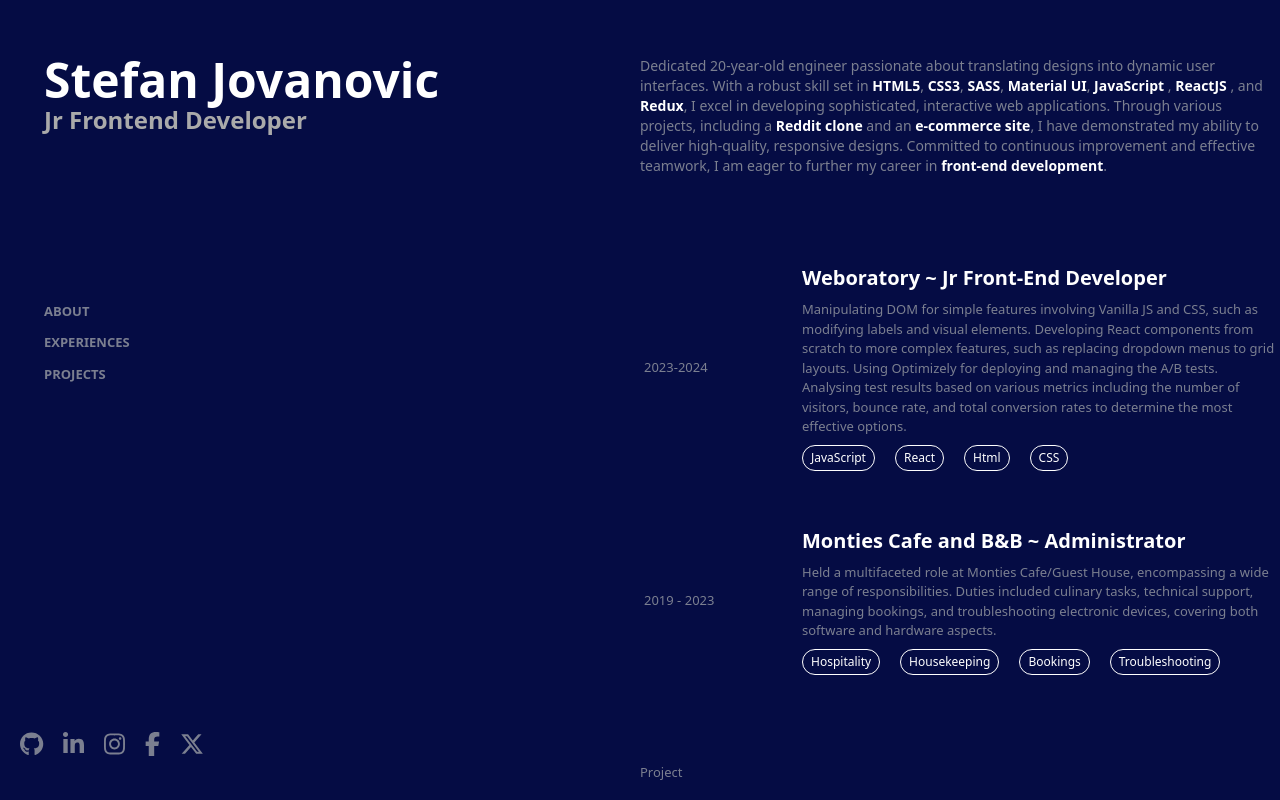
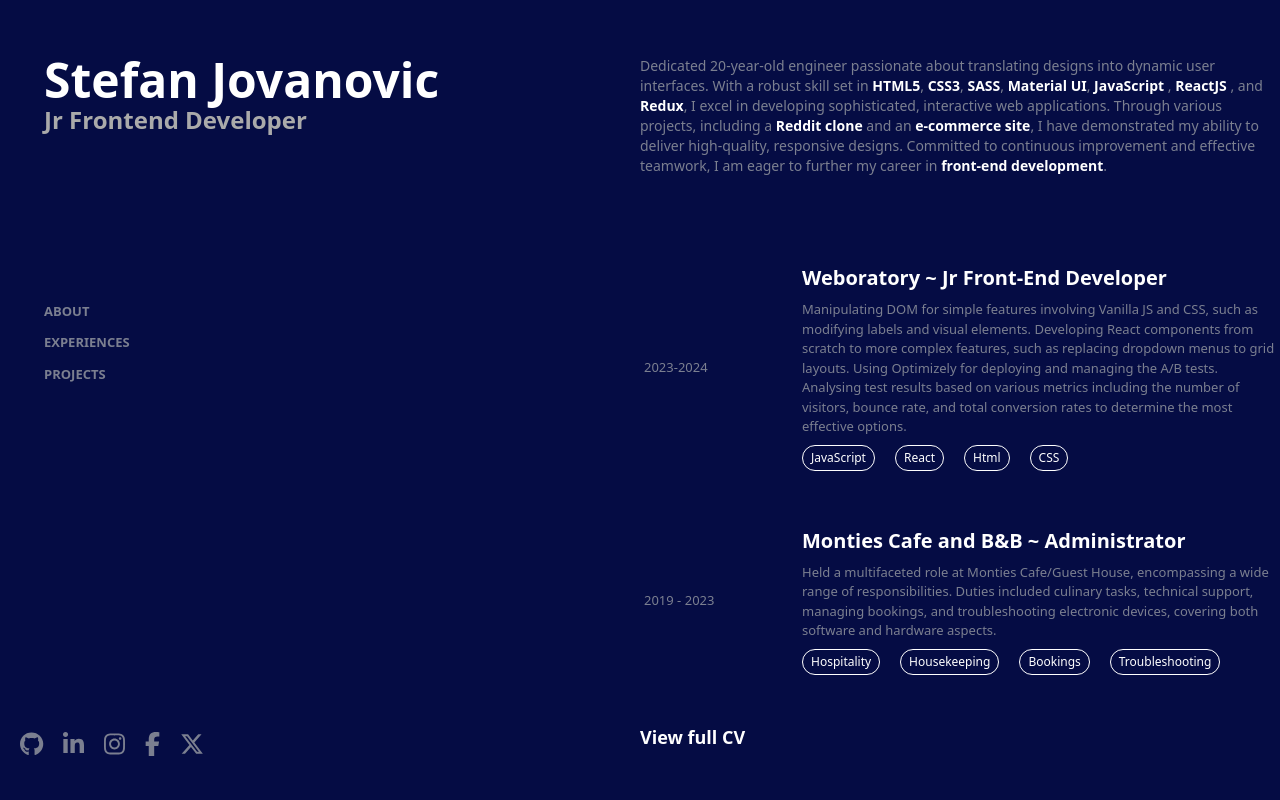
Before and after one commit to 04stefke/portfolio, a React (Vite) app: page / in a window 1280 px wide. Built offline with nearby package versions, Linux system fonts and the light colour scheme.

Commit message:
added the link to my full cv

```diff
--- a/src/components/Detailed-Info/Headings/Experience.tsx
+++ b/src/components/Detailed-Info/Headings/Experience.tsx
@@ -70,6 +70,7 @@ const Experience = () => {
 					</div>
 				</div>
 			</a>
+			<h2 className="text-lg font-bold text-fontColor cursor-pointer"><a href="https://shorturl.at/2sUGE" target="_blank">View full CV</a></h2>
 		</div>
 	);
 };
```
